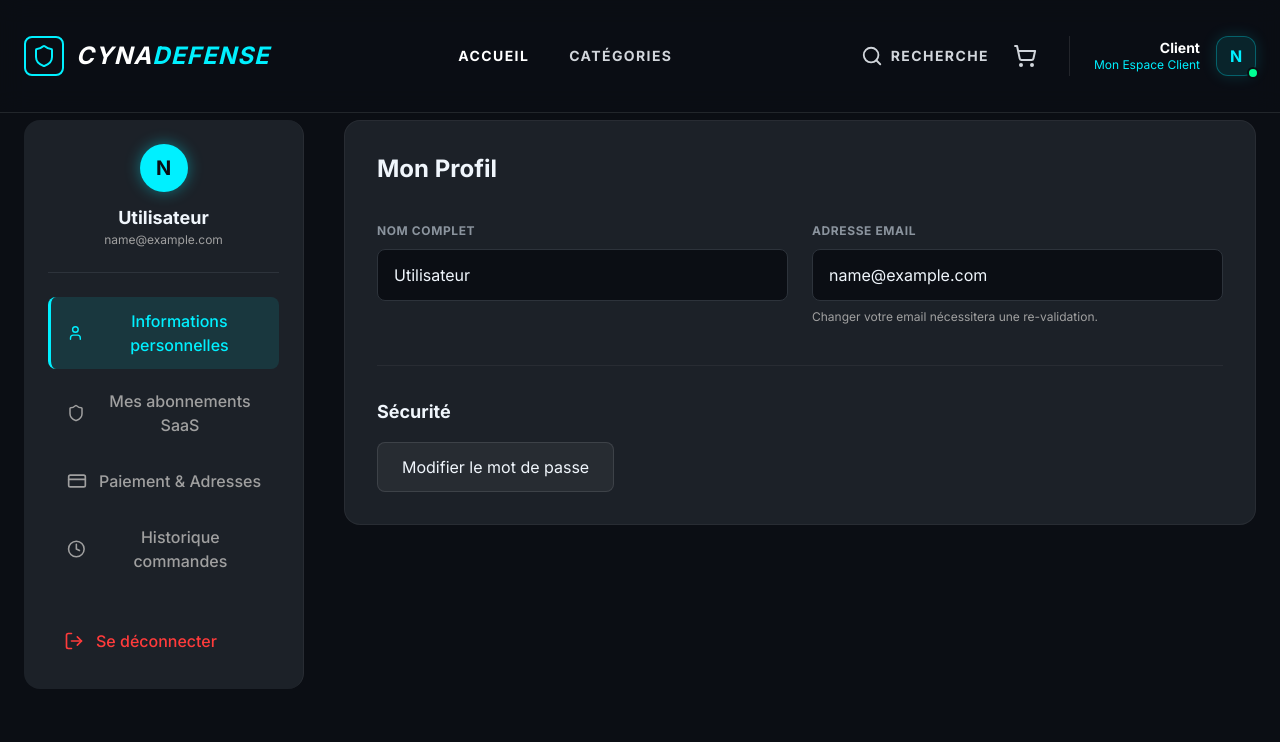
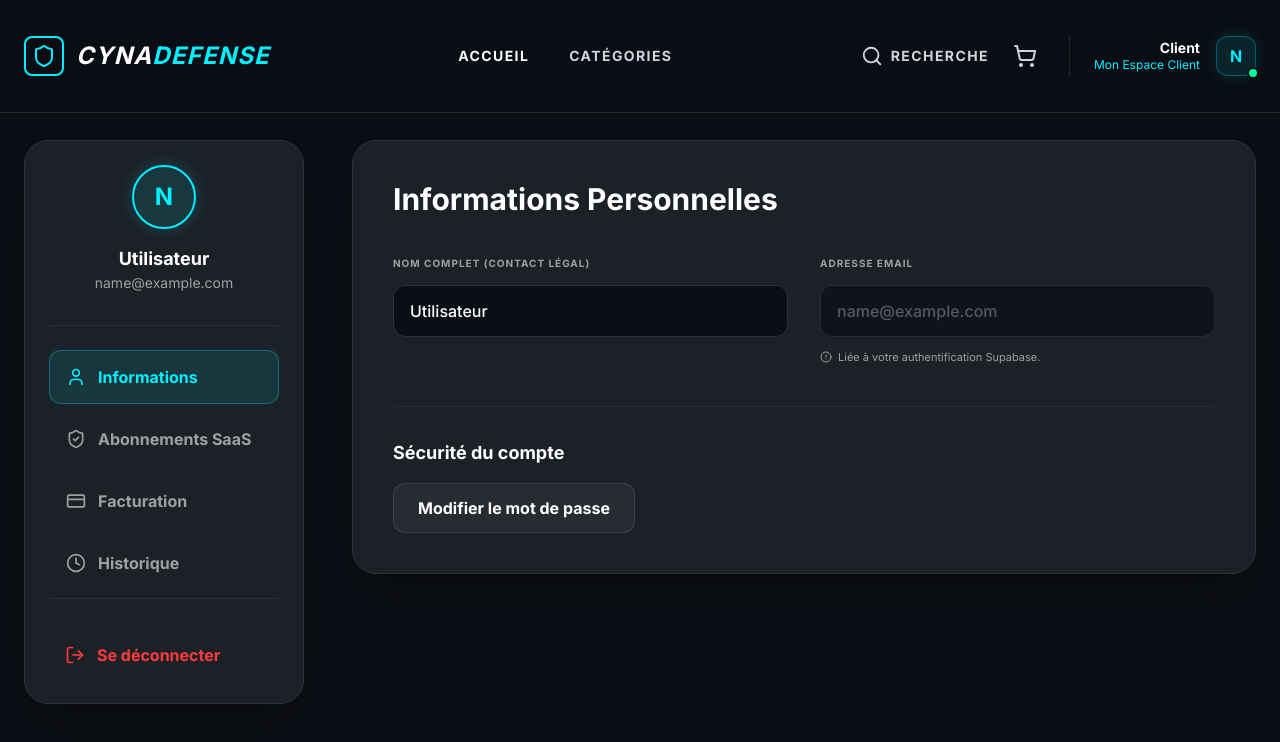
Before and after one commit to soufiane13/cyna-platform, a React (Vite) app in the folder frontend-web/: page /account in a window 1280 px wide. Shown: the top 742 px of the page. Built offline with nearby package versions, Linux system fonts and the light colour scheme; sample sign-in values are in the browser's storage.

Commit message:
Amélioration de la page Dashboard : ajout de nouvelles icônes, refonte de l'interface utilisateur, mise à jour de la logique de récupération des commandes et ajout de la fonctionnalité de téléchargement de factures.

```diff
--- a/frontend-web/src/pages/Dashboard.jsx
+++ b/frontend-web/src/pages/Dashboard.jsx
@@ -2,10 +2,12 @@ import React, { useState, useEffect } from 'react';
 import { useNavigate } from 'react-router-dom';
 import {
   User, Shield, CreditCard, MapPin, Clock, LogOut,
-  FileText, Edit2, Trash2, CheckCircle, AlertTriangle, Plus, Settings
+  FileText, Edit2, Trash2, Plus, Settings, Download, AlertCircle, ShieldCheck
 } from 'lucide-react';
 
-// Fonction pour récupérer les commandes réelles
+// ==========================================
+// 1. LOGIQUE BACK-END (API APPELS)
+// ==========================================
 const fetchUserOrders = async (userId) => {
   try {
     const response = await fetch(`http://localhost:3000/orders/${userId}`);
@@ -17,11 +19,9 @@ const fetchUserOrders = async (userId) => {
   }
 };
 
-// 👇 NOUVELLE FONCTION : TÉLÉCHARGER LE PDF
 const downloadInvoice = async (orderId) => {
   try {
     const response = await fetch(`http://localhost:3000/orders/${orderId}/invoice`);
-
     if (!response.ok) throw new Error("Erreur téléchargement");
 
     const blob = await response.blob();
@@ -42,9 +42,9 @@ const downloadInvoice = async (orderId) => {
 const Dashboard = () => {
   const navigate = useNavigate();
   const [activeTab, setActiveTab] = useState('profile');
-    const [orders, setOrders] = useState([]); // État pour les commandes réelles
+  const [orders, setOrders] = useState([]);
 
-    // 1. Récupération sécurisée
+  // --- RÉCUPÉRATION SÉCURISÉE DU USER ---
   let user = null;
   try {
     user = JSON.parse(localStorage.getItem('user'));
@@ -52,15 +52,11 @@ const Dashboard = () => {
     console.error("Erreur lecture user", e);
   }
 
-    // 2. Fonction pour extraire le nom sans planter
   const getSafeName = () => {
     if (!user || !user.user_metadata) return 'Utilisateur';
-
     const nameData = user.user_metadata.full_name;
-
     if (typeof nameData === 'string') return nameData;
     if (typeof nameData === 'object' && nameData?.full_name) return nameData.full_name;
-
     return 'Utilisateur';
   };
 
@@ -84,6 +80,7 @@ const Dashboard = () => {
     if (activeTab === 'history') {
       fetchUserOrders(user.id).then(data => setOrders(data));
     }
+    // TODO: Tu pourras ajouter un fetchUserSubscriptions(user.id) ici plus tard !
   }, [user, navigate, activeTab]);
 
   if (!user) return null;
@@ -99,44 +96,50 @@ const Dashboard = () => {
     }
   };
 
+  // ==========================================
+  // 2. AFFICHAGE (UI / FRONT-END RESPONSIVE)
+  // ==========================================
   return (
-    <div className="min-h-screen bg-cyna-navy pt-[120px] pb-20 px-6">
-      <div className="max-w-[1440px] mx-auto grid grid-cols-1 lg:grid-cols-[280px_1fr] gap-10">
+    <div className="min-h-screen bg-[#0B0E14] text-white pt-[100px] lg:pt-[140px] pb-20 px-6 font-sans selection:bg-cyna-cyan selection:text-black">
+      <div className="max-w-[1440px] mx-auto grid grid-cols-1 lg:grid-cols-[280px_1fr] gap-8 lg:gap-12">
 
-        {/* === SIDEBAR === */}
-        <aside className="hidden lg:block h-fit bg-cyna-steel border-r border-white/5 rounded-2xl p-6">
-          <div className="flex flex-col items-center text-center mb-6">
-            <div className="w-12 h-12 rounded-full bg-cyna-cyan flex items-center justify-center text-cyna-navy font-bold text-xl mb-3 shadow-neon">
+        {/* === SIDEBAR (DESKTOP) === */}
+        <aside className="hidden lg:flex flex-col h-fit bg-[#1C2128] border border-[#2D333B] rounded-[24px] p-6 shadow-2xl sticky top-[140px]">
+          <div className="flex flex-col items-center text-center mb-8">
+            <div className="w-16 h-16 rounded-full bg-cyna-cyan/10 border-2 border-cyna-cyan flex items-center justify-center text-cyna-cyan font-black text-2xl mb-4 shadow-[0_0_15px_rgba(0,240,255,0.2)]">
               {user.email ? user.email[0].toUpperCase() : 'U'}
             </div>
-            <h4 className="text-cyna-white font-bold text-lg">{displayName}</h4>
-            <p className="text-cyna-text text-xs">{user.email}</p>
+            <h4 className="text-white font-bold text-lg">{displayName}</h4>
+            <p className="text-[#A0A0A0] text-sm">{user.email}</p>
           </div>
 
-          <div className="h-px bg-[#2D333B] my-6"></div>
+          <div className="h-px bg-[#2D333B] w-full mb-6"></div>
 
-          <nav className="space-y-2">
-            <NavItem icon={<User size={20} />} label="Informations personnelles" active={activeTab === 'profile'} onClick={() => setActiveTab('profile')} />
-            <NavItem icon={<Shield size={20} />} label="Mes abonnements SaaS" active={activeTab === 'subs'} onClick={() => setActiveTab('subs')} />
-            <NavItem icon={<CreditCard size={20} />} label="Paiement & Adresses" active={activeTab === 'billing'} onClick={() => setActiveTab('billing')} />
-            <NavItem icon={<Clock size={20} />} label="Historique commandes" active={activeTab === 'history'} onClick={() => setActiveTab('history')} />
+          <nav className="space-y-2 flex-1">
+            <NavItem icon={<User size={20} />} label="Informations" active={activeTab === 'profile'} onClick={() => setActiveTab('profile')} />
+            <NavItem icon={<ShieldCheck size={20} />} label="Abonnements SaaS" active={activeTab === 'subs'} onClick={() => setActiveTab('subs')} />
+            <NavItem icon={<CreditCard size={20} />} label="Facturation" active={activeTab === 'billing'} onClick={() => setActiveTab('billing')} />
+            <NavItem icon={<Clock size={20} />} label="Historique" active={activeTab === 'history'} onClick={() => setActiveTab('history')} />
 
-            <div className="pt-6">
-              <button onClick={handleLogout} className="w-full flex items-center gap-3 px-4 py-3 rounded-lg text-cyna-error hover:bg-cyna-error/10 transition-colors">
-                <LogOut size={20} />
-                <span className="font-medium">Se déconnecter</span>
+            <div className="pt-8 mt-8 border-t border-[#2D333B]">
+              <button onClick={handleLogout} className="w-full flex items-center gap-3 px-4 py-3 rounded-xl text-[#FF3B3B] hover:bg-[#FF3B3B]/10 transition-colors group">
+                <LogOut size={20} className="group-hover:-translate-x-1 transition-transform" />
+                <span className="font-bold">Se déconnecter</span>
               </button>
             </div>
           </nav>
         </aside>
 
-        {/* === MOBILE MENU === */}
-        <div className="lg:hidden flex overflow-x-auto gap-4 pb-4 mb-4 scrollbar-hide">
+        {/* === MOBILE MENU (TABS) === */}
+        <div className="lg:hidden flex overflow-x-auto gap-3 pb-2 mb-4 scrollbar-hide">
           {['profile', 'subs', 'billing', 'history'].map(tab => (
             <button
               key={tab}
               onClick={() => setActiveTab(tab)}
-              className={`whitespace-nowrap px-4 py-2 rounded-lg text-sm font-bold border ${activeTab === tab ? 'bg-cyna-cyan/10 text-cyna-cyan border-cyna-cyan' : 'bg-cyna-steel text-cyna-text border-white/5'}`}
+              className={`whitespace-nowrap px-5 py-3 rounded-xl text-sm font-bold border transition-all ${activeTab === tab
+                  ? 'bg-cyna-cyan/10 text-cyna-cyan border-cyna-cyan shadow-[0_0_15px_rgba(0,240,255,0.1)]'
+                  : 'bg-[#1C2128] text-[#A0A0A0] border-[#2D333B] hover:text-white'
+                }`}
             >
               {tab === 'profile' && 'Profil'}
               {tab === 'subs' && 'Abonnements'}
@@ -147,7 +150,7 @@ const Dashboard = () => {
         </div>
 
         {/* === MAIN CONTENT AREA === */}
-        <main className="animate-fade-in">
+        <main className="animate-fade-in w-full">
           {renderContent()}
         </main>
 
@@ -156,51 +159,82 @@ const Dashboard = () => {
   );
 };
 
+// ==========================================
+// 3. SOUS-COMPOSANTS DU DASHBOARD
+// ==========================================
+
 const NavItem = ({ icon, label, active, onClick }) => (
-  <button onClick={onClick} className={`w-full flex items-center gap-3 px-4 py-3 rounded-lg transition-all duration-300 ${active ? 'bg-cyna-cyan/10 text-cyna-cyan border-l-[3px] border-cyna-cyan' : 'text-cyna-text hover:text-white hover:bg-white/5 border-l-[3px] border-transparent'}`}>
+  <button
+    onClick={onClick}
+    className={`w-full flex items-center gap-3 px-4 py-3.5 rounded-xl transition-all duration-300 font-bold ${active
+        ? 'bg-cyna-cyan/10 text-cyna-cyan border border-cyna-cyan/30 shadow-[0_0_10px_rgba(0,240,255,0.05)]'
+        : 'text-[#A0A0A0] hover:text-white hover:bg-white/5 border border-transparent'
+      }`}
+  >
     {icon}
-    <span className="font-medium">{label}</span>
+    <span>{label}</span>
   </button>
 );
 
 const ProfileView = ({ user, safeName }) => (
-  <div className="bg-cyna-steel rounded-2xl p-8 border border-white/5">
-    <h2 className="text-2xl font-bold text-cyna-white mb-8">Mon Profil</h2>
-    <div className="grid grid-cols-1 md:grid-cols-2 gap-6 mb-10">
-      <div className="space-y-2">
-        <label className="text-xs font-bold text-[#8B949E] uppercase tracking-wider">Nom Complet</label>
-        <input type="text" defaultValue={safeName} className="w-full h-[52px] bg-cyna-navy border border-[#2D333B] rounded-lg px-4 text-cyna-white focus:border-cyna-cyan focus:outline-none" />
+  <div className="bg-[#1C2128] rounded-[24px] p-6 md:p-10 border border-[#2D333B] shadow-2xl">
+    <h2 className="text-2xl lg:text-3xl font-black text-white mb-8">Informations Personnelles</h2>
+
+    <div className="grid grid-cols-1 md:grid-cols-2 gap-8 mb-10">
+      <div className="space-y-3">
+        <label className="text-[10px] font-bold text-[#A0A0A0] uppercase tracking-widest">Nom Complet (Contact Légal)</label>
+        <input type="text" defaultValue={safeName} className="w-full h-[52px] bg-[#0B0E14] border border-[#2D333B] rounded-xl px-4 text-white font-medium focus:border-cyna-cyan focus:outline-none transition-colors" />
       </div>
-      <div className="space-y-2">
-        <label className="text-xs font-bold text-[#8B949E] uppercase tracking-wider">Adresse Email</label>
-        <input type="email" defaultValue={user.email} className="w-full h-[52px] bg-cyna-navy border border-[#2D333B] rounded-lg px-4 text-cyna-white focus:border-cyna-cyan focus:outline-none" />
-        <p className="text-xs text-cyna-text">Changer votre email nécessitera une re-validation.</p>
+      <div className="space-y-3">
+        <label className="text-[10px] font-bold text-[#A0A0A0] uppercase tracking-widest">Adresse Email</label>
+        <input type="email" defaultValue={user.email} disabled className="w-full h-[52px] bg-[#0B0E14] border border-[#2D333B] rounded-xl px-4 text-gray-500 font-medium cursor-not-allowed opacity-70" />
+        <p className="text-[11px] text-[#A0A0A0] flex items-center gap-1.5"><AlertCircle size={12} /> Liée à votre authentification Supabase.</p>
       </div>
     </div>
+
     <div className="border-t border-white/5 pt-8">
-      <h3 className="text-lg font-bold text-cyna-white mb-4">Sécurité</h3>
-      <button className="bg-white/5 border border-white/10 text-cyna-white px-6 py-3 rounded-lg hover:bg-white/10 transition-colors">Modifier le mot de passe</button>
+      <h3 className="text-lg font-bold text-white mb-4">Sécurité du compte</h3>
+      <button className="bg-white/5 border border-white/10 text-white font-bold px-6 py-3 rounded-xl hover:bg-white/10 transition-colors">Modifier le mot de passe</button>
     </div>
   </div>
 );
 
 const SubscriptionsView = () => (
-  <div className="space-y-6">
-    <h2 className="text-2xl font-bold text-cyna-white mb-6">Mes Abonnements SaaS</h2>
-    <div className="bg-cyna-steel rounded-2xl p-6 border border-white/5 border-l-4 border-l-cyna-success flex flex-col md:flex-row justify-between items-start md:items-center gap-6">
+  <div className="space-y-8">
+    <h2 className="text-2xl lg:text-3xl font-black text-white">Mes Abonnements SaaS</h2>
+
+    {/* Carte d'Abonnement (Prête à être mappée avec la table subscriptions) */}
+    <div className="bg-[#1C2128] rounded-[24px] p-6 md:p-8 border border-[#2D333B] relative overflow-hidden group">
+      {/* Liseré vert sur le côté */}
+      <div className="absolute left-0 top-0 bottom-0 w-1.5 bg-[#00FF94]"></div>
+
+      <div className="flex flex-col lg:flex-row justify-between items-start lg:items-center gap-6">
+
         <div>
-        <div className="flex items-center gap-3 mb-2">
-          <h3 className="text-xl font-bold text-cyna-white">Cyna EDR Shield</h3>
-          <span className="px-3 py-1 bg-cyna-success/10 text-cyna-success text-xs font-bold rounded-full border border-cyna-success/20">ACTIF</span>
+          <div className="flex items-center gap-3 mb-3">
+            <h3 className="text-xl md:text-2xl font-black text-white">CYNA EDR Premium</h3>
+            <span className="px-3 py-1 bg-[#00FF94]/10 text-[#00FF94] text-[10px] uppercase tracking-widest font-black rounded-md border border-[#00FF94]/20 flex items-center gap-1.5">
+              <span className="w-1.5 h-1.5 rounded-full bg-[#00FF94] animate-pulse"></span> ACTIF
+            </span>
           </div>
-        <div className="flex flex-col gap-1 text-sm text-cyna-text">
-          <p>Renouvellement le : <span className="text-cyna-white">24 Fév 2026</span></p>
-          <p>Plan : <span className="text-cyna-white">Annuel</span></p>
+          <div className="flex flex-col sm:flex-row sm:items-center gap-2 sm:gap-6 text-sm text-[#A0A0A0] font-medium">
+            <p>Facturation : <span className="text-white">Mensuelle</span></p>
+            <p className="hidden sm:block">•</p>
+            <p>Prochain cycle : <span className="text-white">24 Mars 2026</span></p>
+            <p className="hidden sm:block">•</p>
+            <p>Licences : <span className="text-white">50 postes</span></p>
           </div>
         </div>
-      <div className="flex items-center gap-4">
-        <button className="px-4 py-2 border border-cyna-cyan text-cyna-cyan font-bold rounded-lg hover:bg-cyna-cyan hover:text-cyna-navy transition-all text-sm">Upgrade</button>
-        <button className="p-2 text-cyna-text hover:text-cyna-white transition-colors bg-white/5 rounded-lg"><Settings size={20} /></button>
+
+        <div className="flex items-center gap-4 w-full lg:w-auto mt-4 lg:mt-0 pt-4 lg:pt-0 border-t border-white/5 lg:border-none">
+          <button className="flex-1 lg:flex-none px-6 py-3 border border-cyna-cyan text-cyna-cyan font-bold rounded-xl hover:bg-cyna-cyan hover:text-[#0B0E14] transition-all text-sm uppercase tracking-wider">
+            Gérer le plan
+          </button>
+          <button className="p-3 text-[#A0A0A0] hover:text-white transition-colors bg-white/5 hover:bg-white/10 rounded-xl">
+            <Settings size={20} />
+          </button>
+        </div>
+
       </div>
     </div>
   </div>
@@ -208,34 +242,52 @@ const SubscriptionsView = () => (
 
 const BillingView = () => (
   <div className="grid grid-cols-1 md:grid-cols-2 gap-8">
-    <div className="space-y-4">
-      <h3 className="text-lg font-bold text-cyna-white flex items-center gap-2"><CreditCard size={20} className="text-cyna-cyan" /> Méthodes de paiement</h3>
-      <div className="bg-cyna-steel p-5 rounded-xl border border-white/5 flex items-center justify-between">
+    <div className="space-y-6">
+      <h3 className="text-xl font-black text-white flex items-center gap-3">
+        <CreditCard size={24} className="text-cyna-cyan" /> Méthodes de paiement
+      </h3>
+
+      <div className="bg-[#1C2128] p-6 rounded-[20px] border border-[#2D333B] flex items-center justify-between group">
         <div className="flex items-center gap-4">
-          <div className="w-10 h-6 bg-white rounded flex items-center justify-center text-xs font-bold text-black">VISA</div>
-          <span className="text-cyna-white font-mono">**** 4242</span>
-        </div>
-        <button className="text-cyna-text hover:text-cyna-error"><Trash2 size={18}/></button>
-      </div>
-      <button className="w-full py-4 border border-dashed border-white/20 rounded-xl text-cyna-text hover:text-cyna-cyan hover:border-cyna-cyan transition-colors flex items-center justify-center gap-2"><Plus size={20} /> Ajouter une carte</button>
-    </div>
-    <div className="space-y-4">
-      <h3 className="text-lg font-bold text-cyna-white flex items-center gap-2"><MapPin size={20} className="text-cyna-cyan" /> Carnet d'adresses</h3>
-      <div className="bg-cyna-steel p-5 rounded-xl border border-white/5 relative group">
-        <p className="font-bold text-cyna-white">Siège Social</p>
-        <p className="text-cyna-text text-sm mt-1">12 Avenue des Champs-Élysées<br/>75008 Paris, France</p>
-        <div className="absolute top-4 right-4 flex gap-2 opacity-0 group-hover:opacity-100 transition-opacity">
-          <button className="p-1.5 bg-cyna-navy rounded text-cyna-cyan"><Edit2 size={14}/></button>
-          <button className="p-1.5 bg-cyna-navy rounded text-cyna-error"><Trash2 size={14}/></button>
+          <div className="w-12 h-8 bg-white rounded-md flex items-center justify-center text-[10px] font-black text-[#0B0E14] shadow-inner">VISA</div>
+          <div className="flex flex-col">
+            <span className="text-white font-mono font-bold">**** **** **** 4242</span>
+            <span className="text-[#A0A0A0] text-xs">Expire 12/28</span>
           </div>
         </div>
-      <button className="w-full py-4 border border-dashed border-white/20 rounded-xl text-cyna-text hover:text-cyna-cyan hover:border-cyna-cyan transition-colors flex items-center justify-center gap-2"><Plus size={20} /> Ajouter une adresse</button>
+        <button className="text-[#A0A0A0] hover:text-[#FF3B3B] transition-colors p-2 bg-white/5 rounded-lg"><Trash2 size={18} /></button>
+      </div>
+
+      <button className="w-full py-5 border-2 border-dashed border-[#2D333B] rounded-[20px] text-[#A0A0A0] hover:text-cyna-cyan hover:border-cyna-cyan hover:bg-cyna-cyan/5 transition-all flex items-center justify-center gap-2 font-bold">
+        <Plus size={20} /> Ajouter une carte
+      </button>
+    </div>
+
+    <div className="space-y-6">
+      <h3 className="text-xl font-black text-white flex items-center gap-3">
+        <MapPin size={24} className="text-cyna-cyan" /> Carnet d'adresses
+      </h3>
+
+      <div className="bg-[#1C2128] p-6 rounded-[20px] border border-[#2D333B] relative group">
+        <div className="flex items-center justify-between mb-2">
+          <p className="font-bold text-white uppercase tracking-widest text-xs">Siège Social (Par défaut)</p>
+          <div className="flex gap-2 opacity-100 lg:opacity-0 group-hover:opacity-100 transition-opacity">
+            <button className="p-2 bg-[#0B0E14] rounded-lg text-cyna-cyan hover:bg-white/10"><Edit2 size={14} /></button>
+            <button className="p-2 bg-[#0B0E14] rounded-lg text-[#FF3B3B] hover:bg-white/10"><Trash2 size={14} /></button>
+          </div>
+        </div>
+        <p className="text-[#A0A0A0] text-sm leading-relaxed mt-3">12 Avenue des Champs-Élysées<br />75008 Paris<br />France</p>
+      </div>
+
+      <button className="w-full py-5 border-2 border-dashed border-[#2D333B] rounded-[20px] text-[#A0A0A0] hover:text-cyna-cyan hover:border-cyna-cyan hover:bg-cyna-cyan/5 transition-all flex items-center justify-center gap-2 font-bold">
+        <Plus size={20} /> Ajouter une adresse
+      </button>
     </div>
   </div>
 );
 
 const HistoryView = ({ orders }) => {
-  const getOrdersByYear = (year) => orders.filter(o => o.created_at.includes(year));
+  const getOrdersByYear = (year) => orders.filter(o => o.created_at && o.created_at.includes(year));
   const currentYear = new Date().getFullYear().toString();
   const lastYear = (new Date().getFullYear() - 1).toString();
   const ordersCurrent = getOrdersByYear(currentYear);
@@ -243,27 +295,31 @@ const HistoryView = ({ orders }) => {
 
   if (orders.length === 0) {
     return (
-          <div className="text-center py-20 bg-cyna-steel rounded-2xl border border-white/5">
-              <Clock size={48} className="mx-auto text-cyna-text mb-4 opacity-50"/>
-              <h3 className="text-xl font-bold text-cyna-white">Aucune commande</h3>
-              <p className="text-cyna-text mt-2">Vous n'avez pas encore effectué d'achat.</p>
+      <div className="text-center py-24 bg-[#1C2128] rounded-[24px] border border-[#2D333B]">
+        <div className="w-20 h-20 bg-[#0B0E14] rounded-full flex items-center justify-center mx-auto mb-6 border border-white/5">
+          <Clock size={32} className="text-gray-500" />
+        </div>
+        <h3 className="text-2xl font-black text-white mb-2">Aucune commande</h3>
+        <p className="text-[#A0A0A0]">Votre historique de facturation est vide.</p>
       </div>
     );
   }
 
   return (
     <div>
-      <h2 className="text-2xl font-bold text-cyna-white mb-8">Historique des commandes</h2>
+      <h2 className="text-2xl lg:text-3xl font-black text-white mb-8">Historique & Factures</h2>
+
       {ordersCurrent.length > 0 && (
-          <div className="mb-8">
-            <h3 className="text-xl font-bold text-cyna-text mb-4 sticky top-0">{currentYear}</h3>
-            <div className="space-y-3">{ordersCurrent.map(order => <OrderRow key={order.id} order={order} />)}</div>
+        <div className="mb-10">
+          <h3 className="text-lg font-black text-[#A0A0A0] mb-4 uppercase tracking-widest">{currentYear}</h3>
+          <div className="space-y-4">{ordersCurrent.map(order => <OrderRow key={order.id} order={order} />)}</div>
         </div>
       )}
+
       {ordersLast.length > 0 && (
-          <div className="mb-8">
-            <h3 className="text-xl font-bold text-cyna-text mb-4 sticky top-0">{lastYear}</h3>
-            <div className="space-y-3">{ordersLast.map(order => <OrderRow key={order.id} order={order} />)}</div>
+        <div className="mb-10">
+          <h3 className="text-lg font-black text-[#A0A0A0] mb-4 uppercase tracking-widest">{lastYear}</h3>
+          <div className="space-y-4">{ordersLast.map(order => <OrderRow key={order.id} order={order} />)}</div>
         </div>
       )}
     </div>
@@ -271,35 +327,47 @@ const HistoryView = ({ orders }) => {
 };
 
 const OrderRow = ({ order }) => {
-    const productNames = order.order_items
-        ? order.order_items.map(i => i.products?.name || "Produit").join(', ')
-        : "Commande";
+  // Sécurité au cas où la structure de ton JSON API serait légèrement différente
+  const productNames = order.order_items && order.order_items.length > 0
+    ? order.order_items.map(i => i.products?.name || i.products?.nom || "Service SaaS").join(', ')
+    : "Commande d'infrastructure";
+
+  const isPaid = order.status === 'completed' || order.status === 'paid';
 
   return (
-      <div className="bg-cyna-steel border border-white/5 rounded-xl p-5 flex flex-wrap items-center justify-between gap-4 hover:border-white/10 transition-colors">
-        <div className="flex items-center gap-4">
-          <div className="w-10 h-10 bg-cyna-navy rounded-lg flex items-center justify-center text-cyna-cyan">
-            <FileText size={20} />
+    <div className="bg-[#1C2128] border border-[#2D333B] rounded-[20px] p-5 md:p-6 flex flex-col md:flex-row items-start md:items-center justify-between gap-6 hover:border-cyna-cyan/50 transition-all group">
+
+      <div className="flex items-center gap-5">
+        <div className="w-12 h-12 bg-[#0B0E14] rounded-xl flex items-center justify-center text-cyna-cyan border border-white/5 group-hover:bg-cyna-cyan/10 transition-colors">
+          <FileText size={24} />
         </div>
         <div>
-            <p className="font-bold text-cyna-white">{productNames}</p>
-            <p className="text-xs text-cyna-text">#{order.id} • {new Date(order.created_at).toLocaleDateString()}</p>
+          <p className="font-bold text-white text-lg line-clamp-1">{productNames}</p>
+          <p className="text-xs text-[#A0A0A0] font-mono mt-1">
+            Cmd #{order.id} • {new Date(order.created_at || order.date_commande).toLocaleDateString()}
+          </p>
         </div>
       </div>
-        <div className="flex items-center gap-6 ml-auto">
-          <p className="font-bold text-cyna-white">{Number(order.total).toFixed(2)} €</p>
-          <span className={`px-3 py-1 text-xs font-bold rounded-full ${order.status === 'completed' || order.status === 'paid' || order.status === 'pending' ? 'bg-cyna-success/10 text-cyna-success' : 'bg-cyna-text/10 text-cyna-text'}`}>
-            {order.status === 'pending' ? 'En attente' : 'Payé'}
+
+      <div className="flex items-center justify-between w-full md:w-auto gap-6 md:ml-auto pt-4 md:pt-0 border-t border-white/5 md:border-none">
+        <div className="text-left md:text-right">
+          <p className="font-bold text-cyna-cyan font-mono text-xl">{Number(order.total).toFixed(2)} €</p>
+          <span className={`inline-block mt-1 px-2.5 py-0.5 text-[10px] font-black uppercase tracking-widest rounded border ${isPaid ? 'bg-[#00FF94]/10 text-[#00FF94] border-[#00FF94]/30' : 'bg-gray-500/10 text-gray-400 border-gray-500/30'
+            }`}>
+            {isPaid ? 'Payé' : 'En attente'}
           </span>
-          {/* 👇 BOUTON TÉLÉCHARGEMENT CONNECTÉ ICI 👇 */}
+        </div>
+
+        {/* BOUTON TÉLÉCHARGEMENT CONNECTÉ À L'API NESTJS */}
         <button
           onClick={() => downloadInvoice(order.id)}
-            className="text-cyna-text hover:text-cyna-cyan transition-colors"
-            title="Télécharger Facture"
+          className="flex items-center gap-2 bg-white/5 hover:bg-cyna-cyan hover:text-[#0B0E14] text-white px-4 py-3 rounded-xl transition-all font-bold text-sm"
+          title="Télécharger Facture PDF"
         >
-            <FileText size={20} />
+          <Download size={18} /> <span className="hidden md:inline">PDF</span>
         </button>
       </div>
+
     </div>
   );
 };
```
Lines whose indentation alone changed are shown as unchanged.
